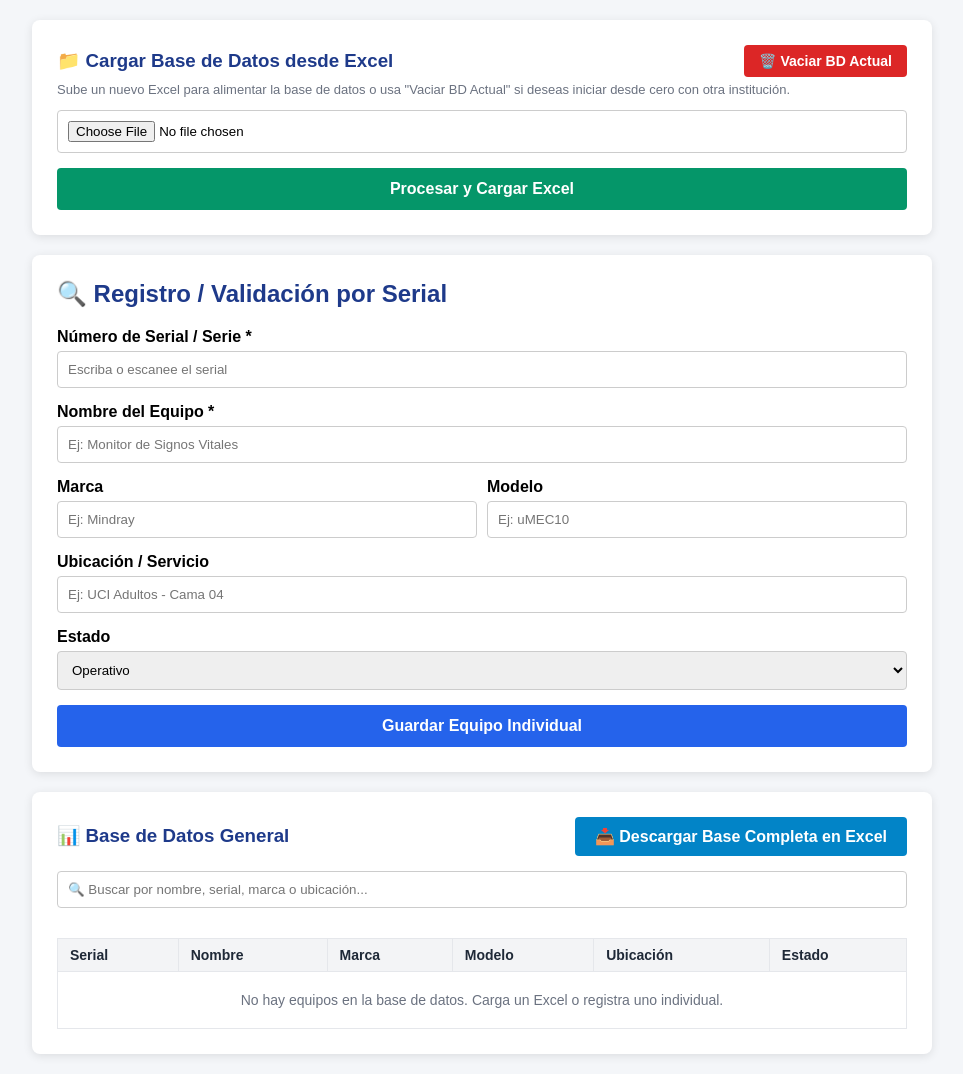
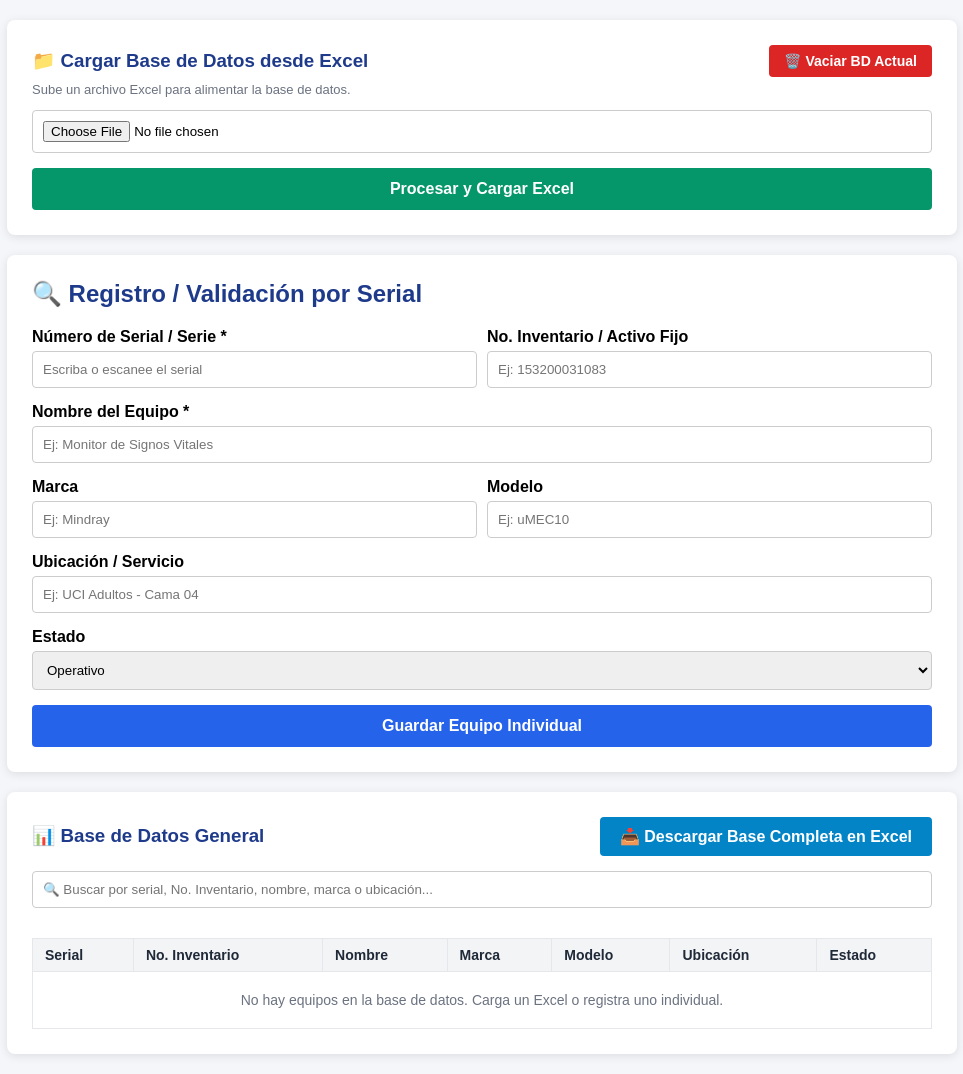
Before and after one commit to dreamsofrock08-gif/inventario-Biomedico, a Flask app: page / in a window 1280 px wide. Shown: the whole page, without its empty margins (158-1121 px from the left). Run offline with Flask 3, Linux system fonts and the light colour scheme; data that the repository does not hold is empty.

Commit message:
Update HTML structure and improve form elements

```diff
--- a/templates/index.html
+++ b/templates/index.html
@@ -6,7 +6,7 @@
     <title>Inventario de Equipos Médicos</title>
     <style>
         body { font-family: Arial, sans-serif; margin: 20px; background-color: #f4f6f9; }
-        .container { max-width: 900px; margin: 0 auto; }
+        .container { max-width: 950px; margin: 0 auto; }
         .card { background: white; padding: 25px; border-radius: 8px; margin-bottom: 20px; box-shadow: 0 2px 10px rgba(0,0,0,0.1); }
         h2, h3 { color: #1e3a8a; margin-top: 0; }
         .form-group { margin-bottom: 15px; }
@@ -39,7 +39,7 @@
             <h3 style="margin: 0;">📁 Cargar Base de Datos desde Excel</h3>
             <button type="button" class="btn-danger" onclick="limpiarBaseDatos()">🗑️ Vaciar BD Actual</button>
         </div>
-        <p style="font-size: 13px; color: #6b7280; margin-top: 5px;">Sube un nuevo Excel para alimentar la base de datos o usa "Vaciar BD Actual" si deseas iniciar desde cero con otra institución.</p>
+        <p style="font-size: 13px; color: #6b7280; margin-top: 5px;">Sube un archivo Excel para alimentar la base de datos.</p>
 
         <form id="excelForm" enctype="multipart/form-data">
             <div class="form-group">
@@ -57,9 +57,15 @@
         <div id="alertBox" class="alert"></div>
 
         <form id="equipoForm">
-            <div class="form-group">
-                <label for="serial">Número de Serial / Serie *</label>
-                <input type="text" id="serial" placeholder="Escriba o escanee el serial" required autocomplete="off">
+            <div class="form-group" style="display: flex; gap: 10px;">
+                <div style="flex: 1;">
+                    <label for="serial">Número de Serial / Serie *</label>
+                    <input type="text" id="serial" placeholder="Escriba o escanee el serial" required autocomplete="off">
+                </div>
+                <div style="flex: 1;">
+                    <label for="numero_inventario">No. Inventario / Activo Fijo</label>
+                    <input type="text" id="numero_inventario" placeholder="Ej: 153200031083">
+                </div>
             </div>
 
             <div class="form-group">
@@ -104,7 +110,7 @@
         </div>
 
         <div class="form-group">
-            <input type="text" id="inputBuscar" placeholder="🔍 Buscar por nombre, serial, marca o ubicación..." onkeyup="buscarEquipos()">
+            <input type="text" id="inputBuscar" placeholder="🔍 Buscar por serial, No. Inventario, nombre, marca o ubicación..." onkeyup="buscarEquipos()">
         </div>
 
         <div style="max-height: 400px; overflow-y: auto;">
@@ -112,6 +118,7 @@
                 <thead>
                     <tr>
                         <th>Serial</th>
+                        <th>No. Inventario</th>
                         <th>Nombre</th>
                         <th>Marca</th>
                         <th>Modelo</th>
@@ -120,7 +127,7 @@
                     </tr>
                 </thead>
                 <tbody id="tablaEquipos">
-                    <tr><td colspan="6">Cargando registros...</td></tr>
+                    <tr><td colspan="7">Cargando registros...</td></tr>
                 </tbody>
             </table>
         </div>
@@ -148,7 +155,7 @@
         if (data.existe) {
             alertBox.className = 'alert alert-danger';
             alertBox.innerHTML = `⚠️ <strong>¡EQUIPO REPETIDO!</strong><br>
-                El serial ya existe como: <strong>${data.equipo.nombre}</strong> (${data.equipo.marca} ${data.equipo.modelo}) en <em>${data.equipo.ubicacion}</em>.`;
+                El serial ya existe como: <strong>${data.equipo.nombre}</strong> (Inv: ${data.equipo.numero_inventario}) - ${data.equipo.marca} ${data.equipo.modelo} en <em>${data.equipo.ubicacion}</em>.`;
             alertBox.style.display = 'block';
             btnGuardar.disabled = true;
         } else {
@@ -164,6 +171,7 @@
         e.preventDefault();
         const payload = {
             serial: document.getElementById('serial').value,
+            numero_inventario: document.getElementById('numero_inventario').value,
             nombre: document.getElementById('nombre').value,
             marca: document.getElementById('marca').value,
             modelo: document.getElementById('modelo').value,
@@ -254,13 +262,14 @@
         const tbody = document.getElementById('tablaEquipos');
 
         if (data.length === 0) {
-            tbody.innerHTML = '<tr><td colspan="6" style="text-align:center; padding:20px; color:#6b7280;">No hay equipos en la base de datos. Carga un Excel o registra uno individual.</td></tr>';
+            tbody.innerHTML = '<tr><td colspan="7" style="text-align:center; padding:20px; color:#6b7280;">No hay equipos en la base de datos. Carga un Excel o registra uno individual.</td></tr>';
             return;
         }
 
         tbody.innerHTML = data.map(eq => `
             <tr>
                 <td><strong>${eq.serial}</strong></td>
+                <td>${eq.numero_inventario ? eq.numero_inventario : '-'}</td>
                 <td>${eq.nombre}</td>
                 <td>${eq.marca}</td>
                 <td>${eq.modelo}</td>
```
